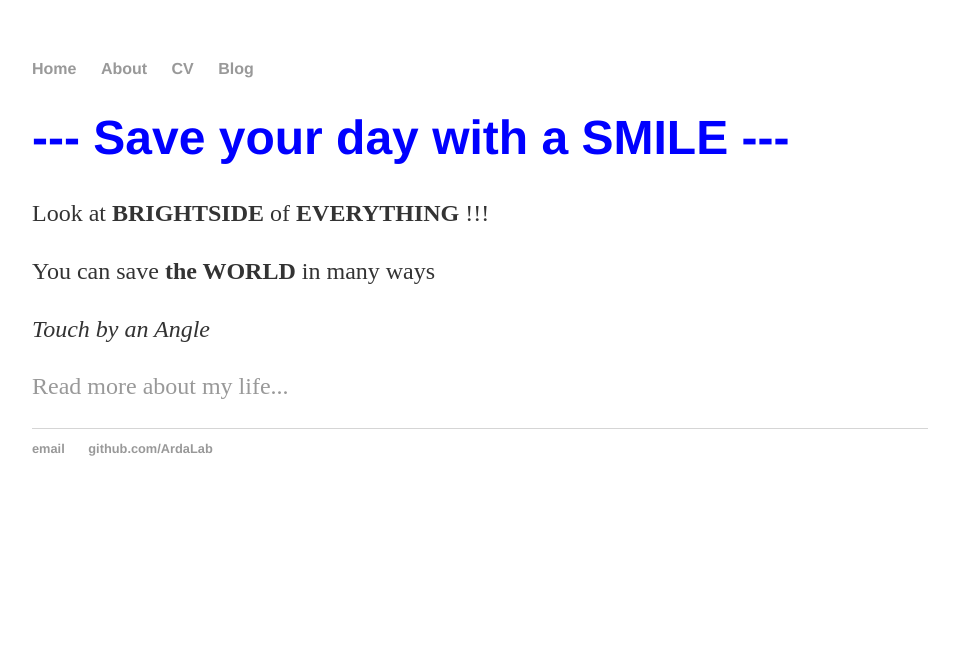
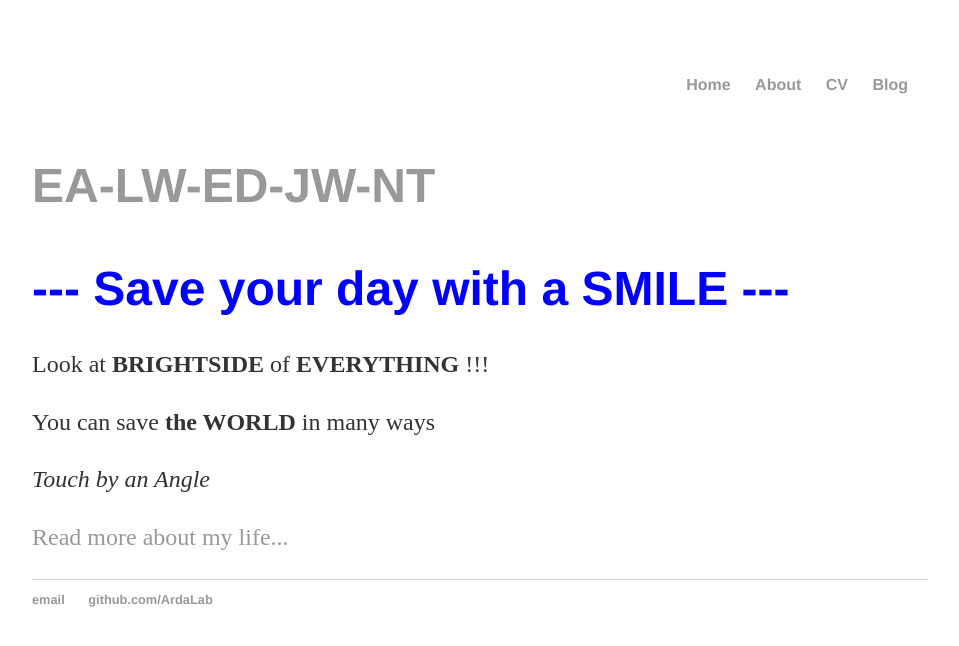
Before and after one commit to ArdaLab-DevG/ArdaLab-DevG, a Jekyll site: the page built from index.html, in a window 1280 px wide. Shown: the top 646 px of the page, without its empty margins (160-1119 px from the left). Built offline with Jekyll 4.4.1, drawn with Linux system fonts in a browser that asks for light colours.

Commit message:
Update default.html

```diff
--- a/_layouts/default.html
+++ b/_layouts/default.html
@@ -8,6 +8,7 @@
 		</head>
 
     <body>
+	    <header>
 			<nav>
 	    		<ul>
 	        		<li><a href="/">Home</a></li>
@@ -16,6 +17,7 @@
 	        		<li><a href="/blog">Blog</a></li>
 	    		</ul>
 			</nav>
+		    <h3 class="text-muted"><a href="/">EA-LW-ED-JW-NT</a></h3>
 			<div class="container">
 
 			{{ content }}
```
